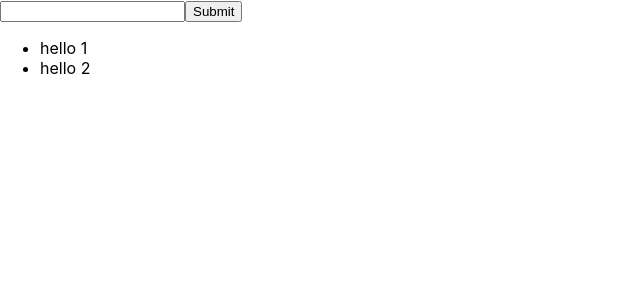
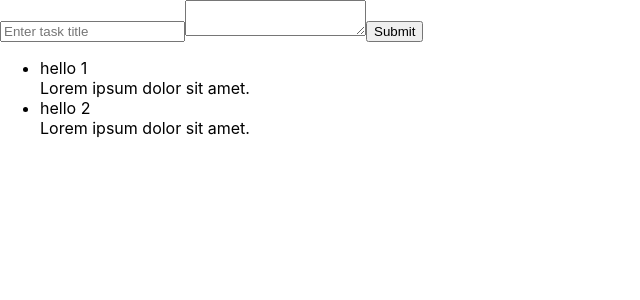
Before and after one commit to chrysillala/totododo, a React (Create React App) app: page / in a window 1280 px wide. Shown: the top 300 px of the page, without its empty margins (0-640 px from the left). Built offline with nearby package versions, Linux system fonts and the light colour scheme.

Commit message:
add simple handle input and submit todo
however this will resulting warning that said changing an uncontrolled input to be controlled

```diff
--- a/src/App.js
+++ b/src/App.js
@@ -38,20 +38,27 @@ class App extends React.Component {
   // because we are using arrow fn here
   // so no need to bind the function
   // resulting in cleaner code
-  handleChange = (event) => {
-    this.setState({
-      value: event.target.value,
-    })
-  };
-
   handleSubmit = (event) => {
     event.preventDefault();
-    const newTodos = [...this.state.todos, { title: this.state.value }];
+    const newTodos = [...this.state.todos, {
+      title: this.state.todoTitle,
+      description: this.state.todoDescription,
+    }];
     this.setState({
       value: '',
       todos: newTodos
     });
   };
+
+  handleInputChange = (event) => {
+    const target = event.target;
+    const value = target.type === 'checkbox' ? target.checked : target.value;
+    const name = target.name;
+
+    this.setState({
+      [name]: value
+    });
+  }
 
   componentDidMount() {
     console.log('component did mount');
@@ -62,18 +69,23 @@ class App extends React.Component {
   };
 
   render() {
-    const { todos, value } = this.state;
+    const { todos, todoTitle, todoDescription } = this.state;
 
     return (
       <Layout>
         <form onSubmit={this.handleSubmit}>
-          <input type="text" onChange={this.handleChange} value={value} />
+          <input type="text" name="todoTitle" onChange={this.handleInputChange} value={todoTitle} placeholder="Enter task title" />
+
+          <textarea type="text" name="todoDescription" onChange={this.handleInputChange} value={todoDescription} />
+
           <input type="submit" value="Submit" />
         </form>
         <ul>
           {todos.map((todo, index) => (
             <li key={index}>
               {todo.title}
+              <br />
+              {todo.description}
             </li>
           ))}
         </ul>
```
